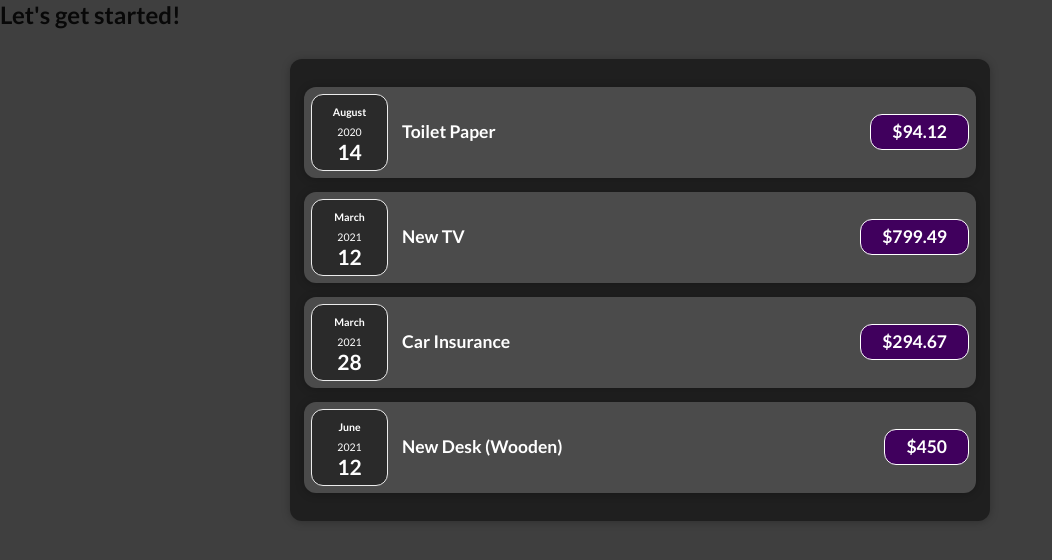
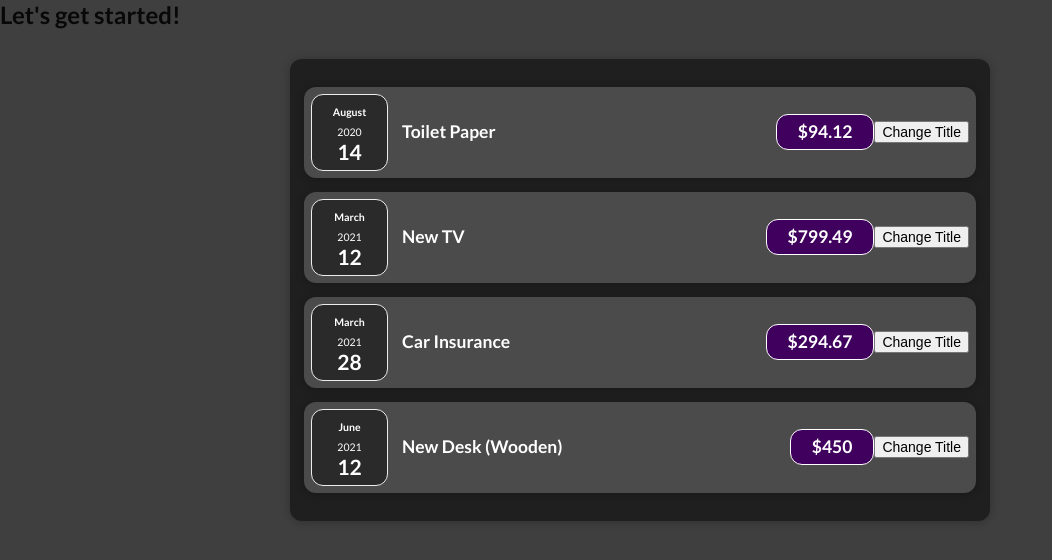
Before and after one commit to flash-of-genius/maximProject1, a JavaScript app: page / in a window 1280 px wide. Shown: the top 560 px of the page, without its empty margins (0-1052 px from the left). Built offline with nearby package versions, Linux system fonts and the light colour scheme.

Commit message:
002 Listening to Events _ Working with Event Handlers

```diff
--- a/src/components/ExpenseItem.js
+++ b/src/components/ExpenseItem.js
@@ -2,6 +2,9 @@ import ExpenseDate from "./ExpenseDate";
 import "./ExpenseItem.css";
 import Card from "./Card";
 function ExpenseItem(props) {
+  const clickHandler = () => {
+    console.log("clicked!!!!");
+  };
   return (
     <Card className="expense-item">
       <ExpenseDate date={props.date} />
@@ -9,6 +12,7 @@ function ExpenseItem(props) {
         <h2>{props.title}</h2>
         <div className="expense-item__price">${props.amount}</div>
       </div>
+      <button onClick={clickHandler}>Change Title</button>
     </Card>
   );
 }
```
